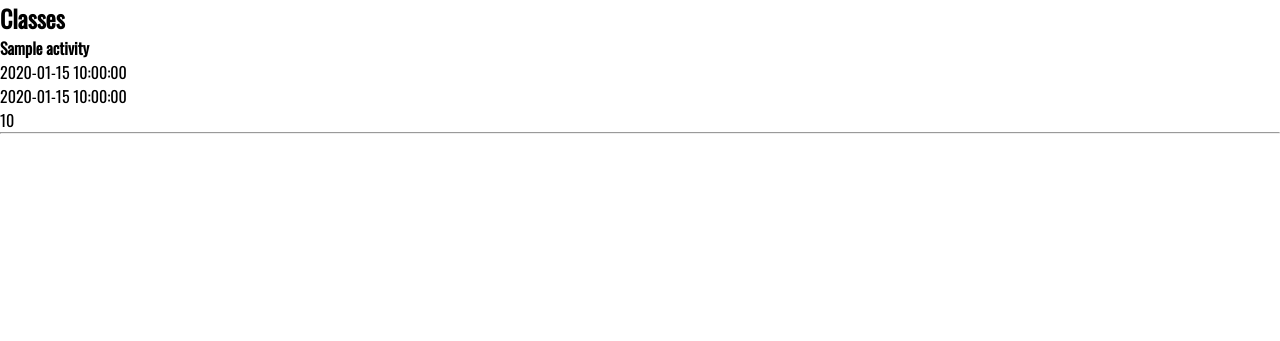
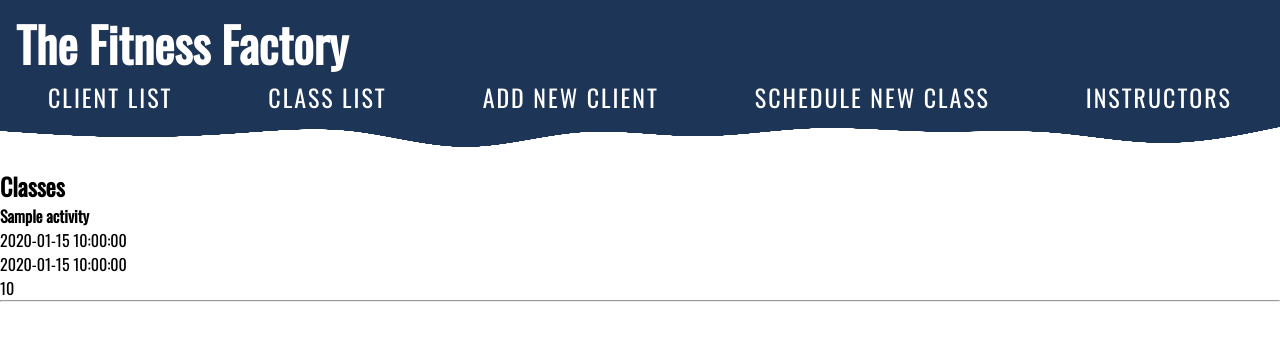
Before and after one commit to BenCutlerAmes/Gym_Management_App, a Flask app: page /classes in a window 1280 px wide. Shown: the top 341 px of the page. Run offline with Flask 2, Linux system fonts and the light colour scheme; a database or web service that is not in the repository returns one stand-in record (values such as "Sample title"); some libraries are stand-ins or nearby versions.

Commit message:
subheader nav in progress

```diff
--- a/static/css/style.css
+++ b/static/css/style.css
@@ -4,7 +4,30 @@
     font-family: Oswald, Roboto;
 }
 
-.menu_container{
+header {
+    background-color: #1d3557;
+    color: white;
+    padding-left: 1em;
+    padding-top: 0.5em;
+    padding-bottom: 0.5em;
+}
+
+header h1 {
+    font-size: 3em;
+    color: white;
+}
+
+header a {
+    text-decoration: none;
+}
+
+#header_bottom {
+    height: 40px;
+    width: 100%;
+    object-fit: fill;
+}
+
+.menu_container {
     display: flex;
     justify-content: center;
     align-items: center;
@@ -12,7 +35,7 @@
     background-color: #1d3557;
 }
 
-ul{
+.menu_container ul {
     position: relative;
     display: flex;
     flex-direction: column;
@@ -20,12 +43,12 @@ ul{
 
 }
 
-ul li{
+.menu_container ul li {
     position: relative;
     list-style: none;
 }
 
-ul li a {
+.menu_container ul li a {
     position: relative;
     font-size: 5em;
     font-weight: bold;
@@ -33,12 +56,12 @@ ul li a {
     letter-spacing: 2px;
     text-transform: uppercase;
     color: transparent;
-    text-shadow: 0 0 0 #1d3557, 0 0  4px white;
+    text-shadow: 0 0 0 #1d3557, 0 0 4px white;
 }
 
-ul li a::before{
+.menu_container ul li a::before {
     content: attr(data-text);
-    position:absolute;
+    position: absolute;
     color: white;
     width: 0;
     overflow: hidden;
@@ -47,8 +70,42 @@ ul li a::before{
 
 }
 
-ul li a:hover::before{
+.menu_container ul li a:hover::before {
     width: 100%;
     filter: drop-shadow(0 0 25px white);
 
 }
+
+#subheader_nav {
+    display:flex;
+    justify-content: center;
+    /* align-items: center; */
+    width: 100%;
+}
+
+#subheader_nav ul{
+    display:flex;
+    flex-direction: row;
+    position: relative;
+    width: 100%;
+    justify-content: space-between;
+    padding-left: 2em;
+    padding-right: 3em;
+}
+
+#subheader_nav ul li{
+    position: relative;
+    list-style: none;
+}
+
+#subheader_nav ul li a {
+    position: relative;
+    font-size: 1.5em;
+    text-decoration: none;
+    letter-spacing: 2px;
+    text-transform: uppercase;
+    color: white;
+    text-shadow:0 0 0 #1d3557. 0 0 4px white;
+
+
+}
--- a/templates/base.html
+++ b/templates/base.html
@@ -1,22 +1,43 @@
 <!DOCTYPE html>
 <html lang="en">
+
 <head>
     <meta charset="UTF-8">
     <meta http-equiv="X-UA-Compatible" content="IE=edge">
     <meta name="viewport" content="width=device-width, initial-scale=1.0">
-    <link rel="stylesheet" href="{{ url_for('static', filename='css/style.css') }}"><link rel="preconnect" href="https://fonts.googleapis.com">
+    <link rel="stylesheet" href="{{ url_for('static', filename='css/style.css') }}">
+    <link rel="preconnect" href="https://fonts.googleapis.com">
     <link rel="preconnect" href="https://fonts.gstatic.com" crossorigin>
-    <link href="https://fonts.googleapis.com/css2?family=Oswald:wght@300;400&family=Roboto&display=swap" rel="stylesheet">
+    <link href="https://fonts.googleapis.com/css2?family=Oswald:wght@300;400&family=Roboto&display=swap"
+        rel="stylesheet">
     <title>The Fitness Factory</title>
 </head>
+
 <body>
-
-{% block content %}
+    <header>
+        <a href="/">
+            <h1>The Fitness Factory</h1>
+        </a>
+        <nav id = subheader_nav>
+            <ul>
+                <li><a href="/clients">Client List</a></li>
+                <li><a href="/classes"> Class List</a></li>
+                <li><a href="/clients/new">Add New Client</a></li>
+                <li><a href="/classes/new">Schedule New Class</a></li>
+                <li><a href="/instructors">Instructors</a></li>
+            </ul>
+        </nav>
+    </header>
+    <img id=header_bottom src="/static/images/header_bottom_wave.jpg" alt="">
+    <main>
+        {% block content %}
 
 
 
 
 
-{% endblock %}
+        {% endblock %}
+    </main>
 </body>
+
 </html>
```
Also changed, not shown: templates/index.html (+14 -5 lines), static/images/header_bottom_wave.jpg (added), static/images/header_bottom_wave.svg (added).
